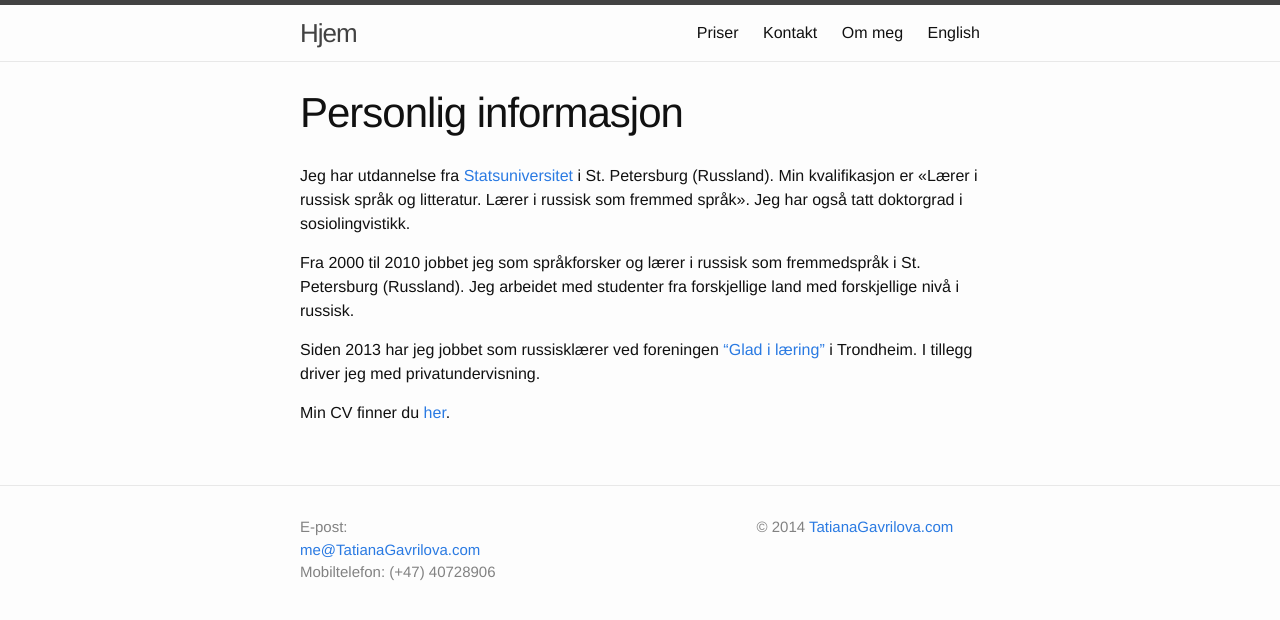
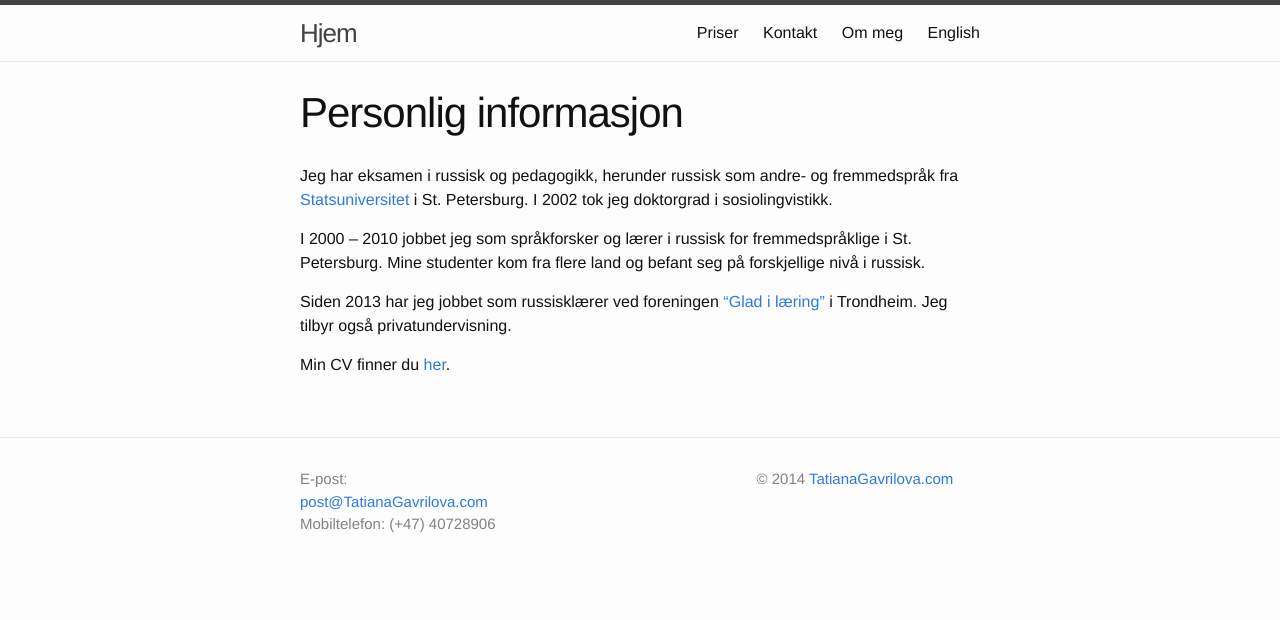
Before and after one commit to TatianaGavrilova/tatianagavrilova.github.io, a Jekyll site: the page built from 02-about.md, in a window 1280 px wide. Shown: the top 620 px of the page. Built offline with Jekyll 4.4.1, drawn with Linux system fonts in a browser that asks for light colours.

Commit message:
Fix text after tviling

```diff
--- a/02-about.md
+++ b/02-about.md
@@ -5,17 +5,15 @@ permalink: /about/
 long_title: Personlig informasjon
 ---
 
-Jeg har utdannelse fra [Statsuniversitet](http://eng.spbu.ru/) i St.
-Petersburg (Russland). Min kvalifikasjon er «Lærer i russisk språk og
-litteratur. Lærer i russisk som fremmed språk». Jeg  har også tatt doktorgrad
-i sosiolingvistikk.
+Jeg har eksamen i russisk og pedagogikk, herunder russisk som andre- og
+fremmedspråk fra [Statsuniversitet](http://eng.spbu.ru/) i St. Petersburg. I
+2002 tok jeg doktorgrad i sosiolingvistikk.
 
-Fra 2000 til 2010 jobbet jeg som språkforsker og lærer i russisk som
-fremmedspråk i St. Petersburg (Russland). Jeg arbeidet med studenter fra
-forskjellige land med forskjellige nivå i russisk.
+I 2000 -- 2010 jobbet jeg som språkforsker og lærer i russisk for
+fremmedspråklige i St. Petersburg. Mine studenter kom fra flere land og befant
+seg på forskjellige nivå i russisk.
 
 Siden 2013 har jeg jobbet som russisklærer ved foreningen ["Glad i
-læring"](https://www.facebook.com/Russiskskole) i Trondheim. I tillegg driver
-jeg med privatundervisning.
+læring"](https://www.facebook.com/Russiskskole) i Trondheim. Jeg tilbyr også privatundervisning.
 
 Min CV finner du [her]({{ site.baseurl }}/cv/Tatiana_Gavrilova_CV.pdf).
--- a/_config.yml
+++ b/_config.yml
@@ -1,6 +1,6 @@
 # Site settings
 title: Tatiana Gavrilova
-email: me@TatianaGavrilova.com
+email: post@TatianaGavrilova.com
 phone: (+47) 40728906
 address: "Trondheim, Norge"
 orgnumber: 914115183
```
Also changed, not shown: 00-prices.md (+3 -1 lines).
